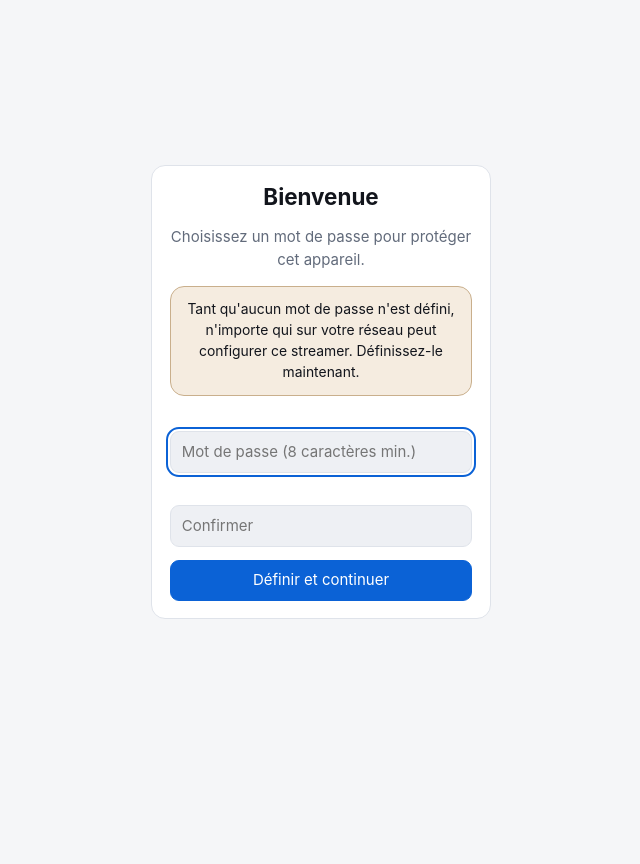
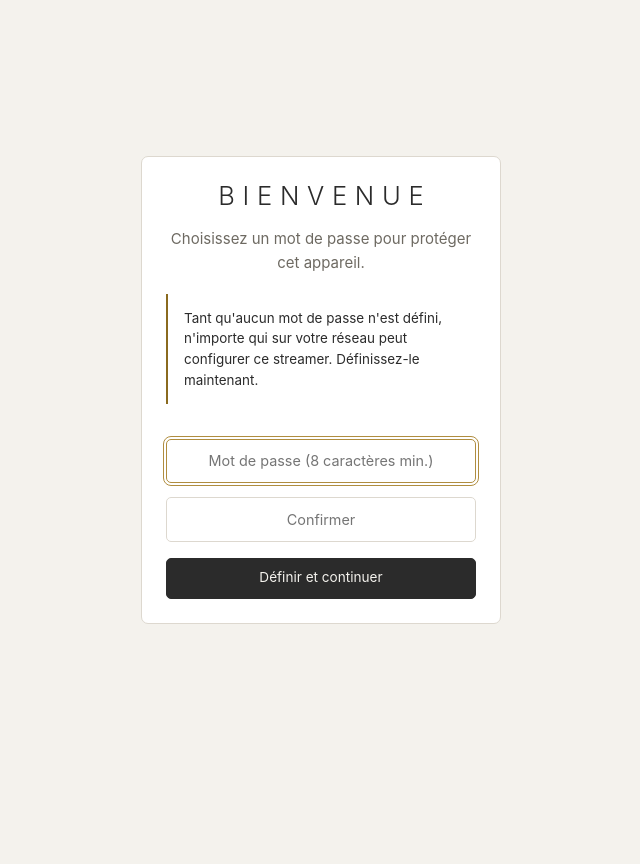
Before and after one commit to dcuillery/pistreamer, a FastAPI app: page / in a window 1280 px wide. Shown: the whole page, without its empty margins (319-959 px from the left). Before the commit the page ends 619 px from the top, so only its background shows below. Run offline with FastAPI, Linux system fonts and the light colour scheme.

Commit message:
add css & branding

```diff
--- a/web/static/app.js
+++ b/web/static/app.js
@@ -151,12 +151,28 @@ function renderPlayer(s) {
     $("vol-icon").textContent = v === 0 ? "🔇" : v < 50 ? "🔉" : "🔊";
   }
 
-  // Software volume below 100% silently defeats bit-perfect output — the
-  // single most confusing failure mode of this whole setup, so say it plainly.
-  const soft = s.settings?.["qconnect.volume_mode"] === "software";
+  // Volume mode drives both the control and the message beneath it.
+  //   locked   — qbzd never touches the samples, so the slider would do
+  //              nothing. Disable it rather than offer a control that lies.
+  //   software — attenuation is applied digitally, which silently defeats
+  //              bit-perfect output below 100%. Say so plainly.
+  const mode = s.settings?.["qconnect.volume_mode"];
+  const locked = mode === "locked";
   const v = Math.round((p.volume ?? 1) * 100);
   const w = $("vol-warning");
-  if (soft && v < 100) {
+
+  $("volume").disabled = locked;
+  $("volume").title = locked
+    ? "Volume verrouillé — réglez le niveau sur votre amplificateur"
+    : "Volume logiciel";
+
+  if (locked) {
+    w.className = "hint";
+    w.textContent = "Volume verrouillé : le flux n'est jamais atténué numériquement. " +
+      "Réglez le niveau sur votre amplificateur.";
+    w.hidden = false;
+  } else if (mode === "software" && v < 100) {
+    w.className = "hint warn";
     w.textContent = `Volume logiciel à ${v} % : le signal est atténué numériquement, ` +
       `donc plus bit-perfect. Mettez 100 % et réglez le niveau sur l'ampli.`;
     w.hidden = false;
@@ -276,7 +292,9 @@ async function save(key, value) {
     } else {
       toast("Enregistré");
       state.settings = r.settings;
-      renderAudio(state); renderAccount(state);
+      // renderPlayer too: volume_mode decides whether the slider is usable,
+      // and waiting for the next poll would leave it wrong for 5 seconds.
+      renderAudio(state); renderAccount(state); renderPlayer(state);
     }
   } catch (e) { toast(`Erreur : ${e.message}`); }
 }
--- a/web/static/style.css
+++ b/web/static/style.css
@@ -1,207 +1,376 @@
-/* pistreamer web UI
-   Dark-first, because this lives next to a hi-fi and is often opened at night.
-   Light palette follows the system preference. */
+/* ============================================================================
+   ZERON — Digital Transport
+   "Only music. Nothing else."
+
+   Translated from the brand book: Ivory / Charcoal / Walnut / Brass / Midnight.
+   Tone: quiet, precise, cultured, confident, timeless.
+
+   Two rules taken from the reference and worth stating, because they are what
+   keep this from drifting into ordinary "dark UI":
+
+   1. BRASS IS A DETAIL, NOT A FILL. On the landing page the primary button is
+      black; brass appears only as the shadow line and the status LED. So brass
+      is reserved here for signal and state — progress, the connected dot,
+      focus rings — never as a large surface.
+   2. HAIRLINES, NOT SHADOWS. Structure comes from 1px rules and generous
+      whitespace. There is no elevation model, because the object it represents
+      has none.
+
+   No external fonts: the Pi serves this itself and it must render instantly,
+   offline, with no request leaving the LAN.
+   ========================================================================= */
 
 :root {
-  --bg: #0f1115;
-  --surface: #171a21;
-  --surface-2: #1f232c;
-  --border: #272c37;
-  --text: #e8eaf0;
-  --muted: #9aa3b2;
-  --accent: #4f9dff;
-  --ok: #3ddc97;
-  --warn: #ffb84d;
-  --err: #ff6b6b;
-  --radius: 14px;
-  --gap: 1rem;
+  /* --- brand palette ---------------------------------------------------- */
+  --ivory:      #f4f2ed;
+  --ivory-warm: #ebe8e1;
+  --charcoal:   #2b2b2b;
+  --walnut:     #5c3a24;
+  --brass:      #b08d3f;
+  --midnight:   #0b0e14;
+
+  /* --- semantic tokens (light) ------------------------------------------ */
+  --bg:        var(--ivory);
+  --surface:   #ffffff;
+  --surface-2: var(--ivory-warm);
+  --border:    #ddd8cf;
+  --rule:      #e7e3da;          /* hairlines, lighter than --border */
+  --text:      var(--charcoal);
+  --muted:     #6e6a62;          /* warm grey, never neutral */
+  --accent:    var(--brass);
+  /* Brass fails contrast as text on ivory (≈2.7:1), so text and links use a
+     darkened brass instead. Same hue, legible. */
+  --accent-text: #6f5620;
+  --ok:        #4a6b46;
+  --warn:      #8a6a1f;
+  --err:       #8f3a30;
+
+  --radius:    5px;              /* architectural, not app-like */
+  --radius-lg: 7px;
+  --gap:       1.25rem;
+
+  --font: -apple-system, BlinkMacSystemFont, "Helvetica Neue", "Segoe UI",
+          Roboto, system-ui, sans-serif;
+  /* Secondary editorial serif — the brand book says "used sparingly", so it is
+     defined and deliberately left unused rather than sprinkled around. */
+  --font-serif: "Iowan Old Style", "Palatino Linotype", Palatino, Georgia, serif;
 }
 
-@media (prefers-color-scheme: light) {
+@media (prefers-color-scheme: dark) {
   :root {
-    --bg: #f5f6f8;
-    --surface: #ffffff;
-    --surface-2: #eef0f4;
-    --border: #dfe3ea;
-    --text: #12151c;
-    --muted: #626b7b;
-    --accent: #0b62d6;
-    --ok: #0a9d63;
-    --warn: #a86200;
-    --err: #c62828;
+    --bg:        var(--midnight);
+    --surface:   #12161f;
+    --surface-2: #1a1f2b;
+    --border:    #232936;
+    --rule:      #1c222d;
+    --text:      var(--ivory);
+    --muted:     #8d8a83;
+    --accent:    #c9a961;        /* lifted for contrast on midnight */
+    --accent-text: #d4b774;
+    --ok:        #7fa878;
+    --warn:      #d0a84e;
+    --err:       #d4796c;
   }
 }
 
+/* Must precede every rule that sets `display`: the browser hides [hidden] via
+   its own stylesheet, and ANY author `display` overrides that. Without this,
+   `.gate { display: grid }` keeps the login panel on screen after login. */
+[hidden] { display: none !important; }
+
 * { box-sizing: border-box; }
 
-/* Must come before any rule that sets `display`.
-   The browser hides [hidden] elements via its own stylesheet, but ANY author
-   rule setting `display` overrides that — author styles always beat UA styles.
-   Without this, `.gate { display: grid }` kept the login panel on screen after
-   a successful login, and `.hint { display: block }` pinned the volume warning
-   permanently visible. */
-[hidden] { display: none !important; }
-
 body {
-  margin: 0;
-  padding: 0 var(--gap) 3rem;
+  margin: 0 auto;
+  padding: 0 var(--gap) 4rem;
+  max-width: 760px;
   background: var(--bg);
   color: var(--text);
-  font: 15px/1.5 -apple-system, BlinkMacSystemFont, "Segoe UI", Roboto, sans-serif;
-  max-width: 720px;
-  margin-inline: auto;
+  font: 400 15px/1.6 var(--font);
   -webkit-font-smoothing: antialiased;
+  text-rendering: optimizeLegibility;
 }
 
-h1, h2, h3 { margin: 0 0 .25rem; line-height: 1.25; }
-h3 { font-size: .8rem; text-transform: uppercase; letter-spacing: .08em;
-     color: var(--muted); margin-bottom: .9rem; font-weight: 600; }
+h1, h2, h3 { margin: 0; font-weight: 300; letter-spacing: -0.01em; line-height: 1.2; }
+
+/* Section labels echo the brand book's eyebrows: "Craft", "Signal". */
+h3 {
+  font-size: .68rem;
+  font-weight: 500;
+  text-transform: uppercase;
+  letter-spacing: .18em;
+  color: var(--muted);
+  margin-bottom: 1.1rem;
+  padding-bottom: .7rem;
+  border-bottom: 1px solid var(--rule);
+}
+
 .muted { color: var(--muted); }
-a { color: var(--accent); }
+a { color: var(--accent-text); text-decoration-thickness: 1px; text-underline-offset: 2px; }
 
-/* ---- login gate ---- */
+/* ---- login / first-run gate --------------------------------------------- */
+
 .gate { min-height: 100dvh; display: grid; place-items: center; }
-.gate-card { width: min(340px, 100%); text-align: center; }
-.gate-title { font-size: 1.4rem; }
-.gate-card input { margin: 1.2rem 0 .8rem; }
-.gate-card .btn { width: 100%; }
+.gate-card { width: min(360px, 100%); text-align: center; }
+.gate-title {
+  font-size: 1.6rem;
+  font-weight: 300;
+  text-transform: uppercase;
+  letter-spacing: .3em;          /* the wordmark's defining trait */
+  margin-bottom: .4rem;
+  padding-left: .3em;            /* optical centring against the tracking */
+}
+.gate-card input { margin-top: .9rem; text-align: center; }
+.gate-card .btn { width: 100%; margin-top: 1rem; }
+.setup-warn { text-align: left; margin-top: 1.2rem; }
 
-/* ---- layout ---- */
+/* ---- structure ----------------------------------------------------------- */
+
 .topbar {
   display: flex; align-items: center; justify-content: space-between;
-  gap: var(--gap); padding: 1.1rem 0 .9rem; position: sticky; top: 0;
-  background: linear-gradient(var(--bg) 70%, transparent); z-index: 5;
+  gap: var(--gap);
+  padding: 1.6rem 0 1.1rem;
+  margin-bottom: 1.6rem;
+  border-bottom: 1px solid var(--rule);
+  position: sticky; top: 0; z-index: 5;
+  background: var(--bg);
 }
-.brand { display: flex; align-items: center; gap: .55rem; min-width: 0; }
-.brand strong { overflow: hidden; text-overflow: ellipsis; white-space: nowrap; }
-.topbar-right { display: flex; align-items: center; gap: .5rem; flex-shrink: 0; }
+.brand { display: flex; align-items: center; gap: .7rem; min-width: 0; }
+.brand strong {
+  font-weight: 400;
+  font-size: .92rem;
+  letter-spacing: .16em;
+  text-transform: uppercase;
+  overflow: hidden; text-overflow: ellipsis; white-space: nowrap;
+}
+.topbar-right { display: flex; align-items: center; gap: .6rem; flex-shrink: 0; }
 
-.dot { width: 9px; height: 9px; border-radius: 50%; background: var(--muted);
-       flex-shrink: 0; transition: background .3s; }
-.dot.on  { background: var(--ok); box-shadow: 0 0 0 3px color-mix(in srgb, var(--ok) 22%, transparent); }
+/* The product carries a single small amber LED. This is that LED. */
+.dot {
+  width: 7px; height: 7px; border-radius: 50%;
+  background: var(--border); flex-shrink: 0;
+  transition: background .4s, box-shadow .4s;
+}
+.dot.on  { background: var(--accent); box-shadow: 0 0 0 3px rgb(176 141 63 / .16); }
 .dot.off { background: var(--err); }
 
 .card {
-  background: var(--surface); border: 1px solid var(--border);
-  border-radius: var(--radius); padding: 1.1rem; margin-bottom: var(--gap);
+  background: var(--surface);
+  border: 1px solid var(--border);
+  border-radius: var(--radius-lg);
+  padding: 1.5rem;
+  margin-bottom: var(--gap);
 }
 
-/* ---- player ---- */
-.player { display: flex; gap: 1.1rem; align-items: flex-start; }
-.art { width: 118px; height: 118px; border-radius: 10px; object-fit: cover;
-       flex-shrink: 0; background: var(--surface-2); }
-.art-empty { display: grid; place-items: center; font-size: 2.4rem; color: var(--muted); }
+/* ---- player -------------------------------------------------------------- */
+
+.player { display: flex; gap: 1.5rem; align-items: flex-start; }
+.art {
+  width: 132px; height: 132px; flex-shrink: 0;
+  border-radius: var(--radius);
+  object-fit: cover;
+  background: var(--surface-2);
+  border: 1px solid var(--rule);
+}
+.art-empty { display: grid; place-items: center; font-size: 1.8rem; color: var(--border); }
 .player-body { flex: 1; min-width: 0; }
-.track h2 { font-size: 1.05rem; overflow: hidden; text-overflow: ellipsis; white-space: nowrap; }
-.track p { margin: 0; overflow: hidden; text-overflow: ellipsis; white-space: nowrap; }
+.track h2 {
+  font-size: 1.15rem; font-weight: 400;
+  overflow: hidden; text-overflow: ellipsis; white-space: nowrap;
+}
+.track p {
+  margin: .15rem 0 0; font-size: .9rem;
+  overflow: hidden; text-overflow: ellipsis; white-space: nowrap;
+}
 
-.progress { display: flex; align-items: center; gap: .6rem; margin: .9rem 0 .7rem; }
-.bar { flex: 1; height: 4px; background: var(--surface-2); border-radius: 99px; overflow: hidden; }
+.progress { display: flex; align-items: center; gap: .75rem; margin: 1.2rem 0 .9rem; }
+.bar { flex: 1; height: 2px; background: var(--border); overflow: hidden; }
 .bar-fill { height: 100%; width: 0; background: var(--accent); transition: width .4s linear; }
-.time { font-variant-numeric: tabular-nums; font-size: .78rem; color: var(--muted); flex-shrink: 0; }
+.time {
+  font-variant-numeric: tabular-nums;
+  font-size: .72rem; letter-spacing: .06em;
+  color: var(--muted); flex-shrink: 0;
+}
 
-.controls { display: flex; align-items: center; gap: .45rem; flex-wrap: wrap; }
-.vol { display: flex; align-items: center; gap: .45rem; margin-left: auto; min-width: 150px; }
-.vol input { flex: 1; accent-color: var(--accent); min-width: 80px; }
+.controls { display: flex; align-items: center; gap: .5rem; flex-wrap: wrap; }
+.vol { display: flex; align-items: center; gap: .55rem; margin-left: auto; min-width: 155px; }
+.vol input { flex: 1; min-width: 80px; accent-color: var(--accent); }
 
-/* ---- controls ---- */
+/* Locked volume mode: qbzd never attenuates, so the slider has no effect.
+   It is disabled and visibly inert — a control that moves without doing
+   anything is worse than no control. */
+.vol input:disabled { accent-color: var(--border); cursor: not-allowed; opacity: .45; }
+.vol:has(input:disabled) { opacity: .75; }
+.vol:has(input:disabled) #vol-icon,
+.vol:has(input:disabled) #vol-val { color: var(--muted); }
+
+/* ---- controls ------------------------------------------------------------ */
+
 .btn {
-  font: inherit; color: var(--text); background: var(--surface-2);
-  border: 1px solid var(--border); border-radius: 9px; padding: .5rem .85rem;
-  cursor: pointer; transition: background .15s, border-color .15s, transform .05s;
+  font: inherit; font-size: .85rem;
+  color: var(--text); background: transparent;
+  border: 1px solid var(--border); border-radius: var(--radius);
+  padding: .55rem 1.1rem; cursor: pointer;
+  transition: background .15s, border-color .15s, color .15s;
 }
-.btn:hover { background: var(--border); }
-.btn:active { transform: scale(.97); }
-.btn:disabled { opacity: .45; cursor: not-allowed; }
-.btn-primary { background: var(--accent); border-color: var(--accent); color: #fff; }
-.btn-primary:hover { filter: brightness(1.1); background: var(--accent); }
-.btn-ghost { background: transparent; }
-.btn-icon { width: 42px; height: 42px; padding: 0; display: grid; place-items: center;
-            font-size: 1rem; border-radius: 50%; }
-.btn-play { width: 50px; height: 50px; font-size: 1.15rem;
-            background: var(--accent); border-color: var(--accent); color: #fff; }
-.btn-play:hover { filter: brightness(1.1); background: var(--accent); }
+.btn:hover { border-color: var(--muted); background: var(--surface-2); }
+.btn:active { background: var(--border); }
+.btn:disabled { opacity: .4; cursor: not-allowed; }
+
+/* Charcoal, not brass — matching "Discover ZERON" on the landing page. */
+.btn-primary {
+  background: var(--charcoal); border-color: var(--charcoal); color: var(--ivory);
+}
+.btn-primary:hover { background: #1c1c1c; border-color: #1c1c1c; color: var(--ivory); }
+@media (prefers-color-scheme: dark) {
+  .btn-primary { background: var(--ivory); border-color: var(--ivory); color: var(--midnight); }
+  .btn-primary:hover { background: #fff; border-color: #fff; color: var(--midnight); }
+}
+
+.btn-ghost { border-color: transparent; color: var(--muted); }
+.btn-ghost:hover { border-color: var(--border); color: var(--text); }
+
+.btn-icon {
+  width: 40px; height: 40px; padding: 0;
+  display: grid; place-items: center;
+  font-size: .95rem; border-radius: 50%;
+}
+.btn-play {
+  width: 48px; height: 48px; font-size: 1.05rem;
+  background: var(--charcoal); border-color: var(--charcoal); color: var(--ivory);
+}
+.btn-play:hover { background: #1c1c1c; border-color: #1c1c1c; color: var(--ivory); }
+@media (prefers-color-scheme: dark) {
+  .btn-play { background: var(--ivory); border-color: var(--ivory); color: var(--midnight); }
+  .btn-play:hover { background: #fff; border-color: #fff; color: var(--midnight); }
+}
 
 input[type=text], input[type=password], select {
-  font: inherit; width: 100%; padding: .55rem .7rem; color: var(--text);
-  background: var(--surface-2); border: 1px solid var(--border); border-radius: 9px;
+  font: inherit; font-size: .9rem; width: 100%;
+  padding: .6rem .75rem; color: var(--text);
+  background: var(--surface); border: 1px solid var(--border);
+  border-radius: var(--radius);
+  transition: border-color .15s;
 }
-input:focus-visible, select:focus-visible, .btn:focus-visible {
-  outline: 2px solid var(--accent); outline-offset: 2px;
+input:hover, select:hover { border-color: var(--muted); }
+input:focus-visible, select:focus-visible, .btn:focus-visible, .switch input:focus-visible + .slider {
+  outline: 1px solid var(--accent); outline-offset: 2px; border-color: var(--accent);
 }
 
-.field { display: block; margin-bottom: .95rem; }
-.field > span { display: block; font-size: .82rem; color: var(--muted); margin-bottom: .35rem; }
+/* ---- fields -------------------------------------------------------------- */
+
+.field { display: block; margin-bottom: 1.3rem; }
 .field:last-child { margin-bottom: 0; }
-.hint { display: block; font-size: .76rem; color: var(--muted); margin-top: .35rem; }
+.field > span {
+  display: block; font-size: .74rem; letter-spacing: .09em;
+  text-transform: uppercase; color: var(--muted); margin-bottom: .45rem;
+}
+.hint { display: block; font-size: .78rem; line-height: 1.5; color: var(--muted); margin-top: .45rem; }
+.hint.warn { color: var(--warn); }
+.row { display: flex; gap: .6rem; flex-wrap: wrap; }
 
-/* label + explanation on the left, switch on the right */
-.field-row { display: flex; align-items: flex-start; gap: 1rem; }
+.field-row { display: flex; align-items: flex-start; gap: 1.25rem; }
 .field-text { flex: 1; min-width: 0; }
-.field-text > span { display: block; font-size: .82rem; color: var(--muted); }
+.field-text > span {
+  display: block; font-size: .74rem; letter-spacing: .09em;
+  text-transform: uppercase; color: var(--muted);
+}
 
-/* toggle switch */
-.switch { position: relative; flex-shrink: 0; width: 46px; height: 26px;
-          margin-top: .1rem; cursor: pointer; }
-.switch input { position: absolute; opacity: 0; width: 100%; height: 100%;
-                margin: 0; cursor: pointer; }
-.slider { position: absolute; inset: 0; background: var(--surface-2);
-          border: 1px solid var(--border); border-radius: 99px;
-          transition: background .18s, border-color .18s; pointer-events: none; }
-.slider::before { content: ""; position: absolute; width: 18px; height: 18px;
-                  left: 3px; top: 3px; border-radius: 50%; background: var(--muted);
-                  transition: transform .18s, background .18s; }
+/* ---- facts --------------------------------------------------------------- */
+
+.facts { display: grid; gap: 0; margin: 0 0 1.4rem; }
+.facts > div {
+  display: flex; justify-content: space-between; gap: 1rem; align-items: baseline;
+  font-size: .85rem; padding: .6rem 0; border-bottom: 1px solid var(--rule);
+}
+.facts > div:last-child { border-bottom: 0; }
+.facts dt { color: var(--muted); font-size: .78rem; letter-spacing: .04em; }
+.facts dd { margin: 0; text-align: right; font-variant-numeric: tabular-nums; }
+.facts dd.ok   { color: var(--ok); }
+.facts dd.warn { color: var(--warn); }
+.facts dd.err  { color: var(--err); }
+
+.pill {
+  font-size: .64rem; text-transform: uppercase; letter-spacing: .14em;
+  padding: .28rem .6rem; border: 1px solid var(--border);
+  border-radius: 2px; color: var(--muted);
+}
+
+/* ---- toggle -------------------------------------------------------------- */
+
+.switch { position: relative; flex-shrink: 0; width: 42px; height: 24px; cursor: pointer; }
+.switch input { position: absolute; inset: 0; opacity: 0; margin: 0; cursor: pointer; }
+.slider {
+  position: absolute; inset: 0; pointer-events: none;
+  background: var(--surface-2); border: 1px solid var(--border);
+  border-radius: 99px; transition: background .2s, border-color .2s;
+}
+.slider::before {
+  content: ""; position: absolute; width: 16px; height: 16px;
+  left: 3px; top: 3px; border-radius: 50%;
+  background: var(--muted); transition: transform .2s, background .2s;
+}
 .switch input:checked + .slider { background: var(--accent); border-color: var(--accent); }
-.switch input:checked + .slider::before { transform: translateX(20px); background: #fff; }
-.switch input:focus-visible + .slider { outline: 2px solid var(--accent); outline-offset: 2px; }
-.switch input:disabled + .slider { opacity: .5; cursor: not-allowed; }
+.switch input:checked + .slider::before { transform: translateX(18px); background: var(--ivory); }
+.switch input:disabled + .slider { opacity: .45; cursor: not-allowed; }
 
-/* visually hidden but still announced by screen readers */
-.sr-only { position: absolute; width: 1px; height: 1px; padding: 0; margin: -1px;
-           overflow: hidden; clip: rect(0 0 0 0); white-space: nowrap; border: 0; }
-.hint.warn { color: var(--warn); }
-.row { display: flex; gap: .5rem; flex-wrap: wrap; }
+.sr-only {
+  position: absolute; width: 1px; height: 1px; padding: 0; margin: -1px;
+  overflow: hidden; clip: rect(0 0 0 0); white-space: nowrap; border: 0;
+}
 
-/* ---- facts ---- */
-.facts { display: grid; gap: .5rem; margin: 0 0 1rem; }
-.facts > div { display: flex; justify-content: space-between; gap: 1rem;
-               align-items: baseline; font-size: .88rem; }
-.facts dt { color: var(--muted); }
-.facts dd { margin: 0; text-align: right; font-variant-numeric: tabular-nums; }
-.facts dd.ok { color: var(--ok); }
-.facts dd.warn { color: var(--warn); }
-.facts dd.err { color: var(--err); }
+/* ---- banners, notices, toast --------------------------------------------- */
 
-.pill { font-size: .72rem; padding: .2rem .55rem; border-radius: 99px;
-        background: var(--surface-2); border: 1px solid var(--border); color: var(--muted); }
+/* A left rule rather than a tinted box: closer to a margin note than an alert. */
+.banner {
+  padding: .85rem 0 .85rem 1rem;
+  margin-bottom: var(--gap);
+  font-size: .84rem; line-height: 1.55;
+  border-left: 2px solid var(--border);
+  background: none;
+}
+.banner strong {
+  display: block; margin-bottom: .2rem; font-weight: 500;
+  font-size: .74rem; text-transform: uppercase; letter-spacing: .1em;
+}
+.banner.warn { border-left-color: var(--warn); }
+.banner.warn strong { color: var(--warn); }
+.banner.err  { border-left-color: var(--err); }
+.banner.err strong { color: var(--err); }
 
-/* ---- banners & toast ---- */
-.banner { border-radius: var(--radius); padding: .75rem 1rem; margin-bottom: var(--gap);
-          font-size: .87rem; border: 1px solid; }
-.banner.warn { background: color-mix(in srgb, var(--warn) 12%, var(--surface));
-               border-color: color-mix(in srgb, var(--warn) 40%, var(--border)); }
-.banner.err  { background: color-mix(in srgb, var(--err) 12%, var(--surface));
-               border-color: color-mix(in srgb, var(--err) 40%, var(--border)); }
-.banner strong { display: block; margin-bottom: .15rem; }
+.url-box {
+  border: 1px solid var(--border); border-radius: var(--radius);
+  padding: .9rem; margin-top: .9rem; background: var(--surface-2);
+}
+.url-box a { word-break: break-all; font-size: .8rem; }
 
-.url-box { background: var(--surface-2); border-radius: 10px; padding: .8rem; margin-top: .8rem; }
-.url-box a { word-break: break-all; font-size: .82rem; }
-
-.error { color: var(--err); font-size: .85rem; margin: .5rem 0 0; }
+.error { color: var(--err); font-size: .84rem; margin: .7rem 0 0; }
 
 .toast {
-  position: fixed; left: 50%; bottom: 1.5rem; transform: translateX(-50%);
-  background: var(--surface-2); border: 1px solid var(--border); color: var(--text);
-  padding: .6rem 1rem; border-radius: 99px; font-size: .85rem; z-index: 50;
-  box-shadow: 0 8px 24px rgb(0 0 0 / .25);
+  position: fixed; left: 50%; bottom: 1.75rem; transform: translateX(-50%);
+  background: var(--charcoal); color: var(--ivory);
+  padding: .6rem 1.15rem; border-radius: var(--radius);
+  font-size: .8rem; letter-spacing: .02em; z-index: 50;
+}
+@media (prefers-color-scheme: dark) {
+  .toast { background: var(--ivory); color: var(--midnight); }
 }
 
-.foot { text-align: center; font-size: .78rem; padding-top: .5rem; }
+.foot {
+  text-align: center; font-size: .72rem;
+  letter-spacing: .1em; text-transform: uppercase;
+  padding-top: 1.5rem; margin-top: .5rem;
+  border-top: 1px solid var(--rule);
+}
 
-@media (max-width: 480px) {
+/* ---- responsive ---------------------------------------------------------- */
+
+@media (max-width: 520px) {
+  :root { --gap: 1rem; }
   .player { flex-direction: column; align-items: stretch; }
-  .art { width: 100%; height: 190px; }
+  .art { width: 100%; height: 200px; }
   .vol { margin-left: 0; width: 100%; }
+  .card { padding: 1.15rem; }
 }
 
 @media (prefers-reduced-motion: reduce) {
```
